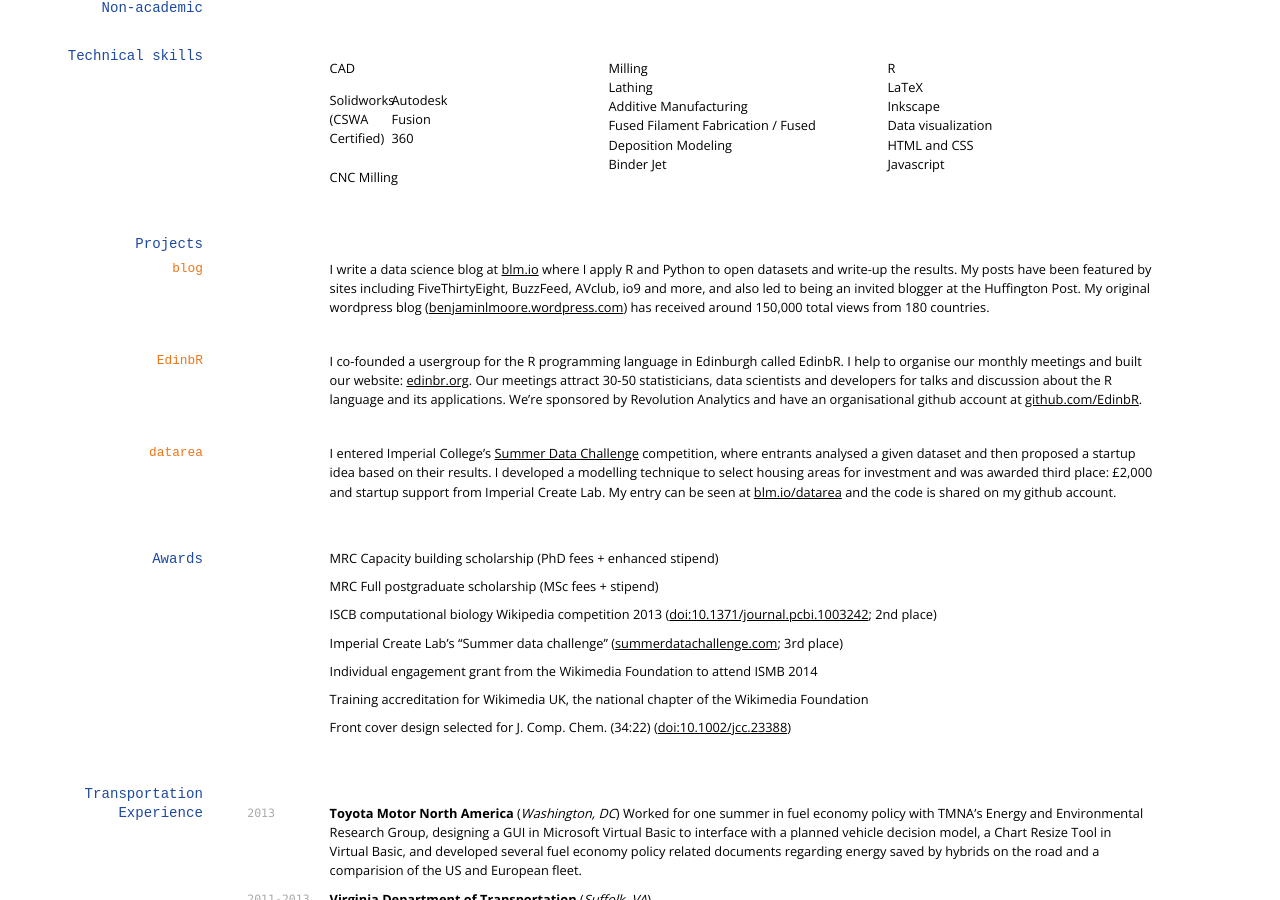
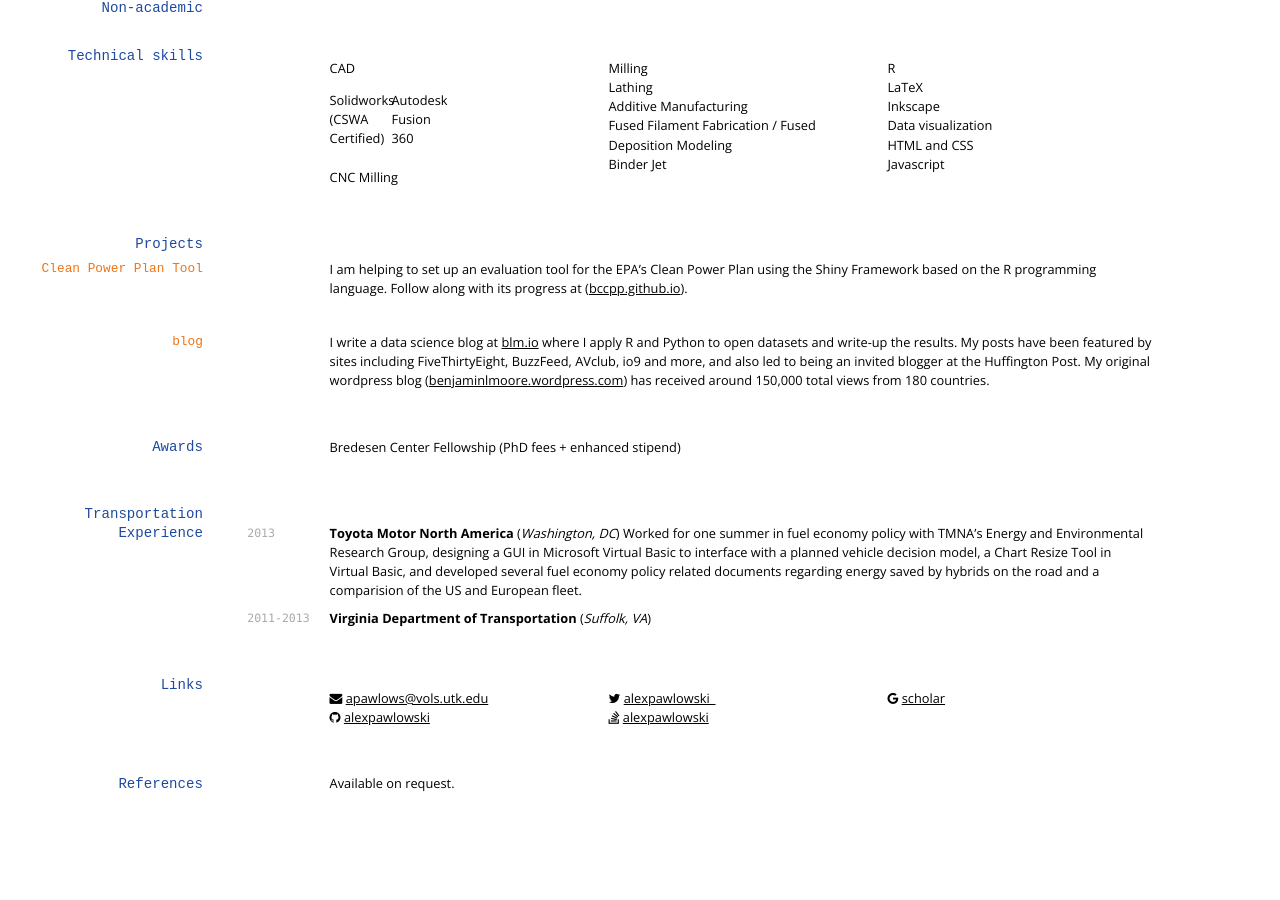
Before and after one commit to blmoore/md-cv, a Jekyll site: the page built from index.md, in a window 1280 px wide and 900 px high, scrolled down 761 px. Built offline with Jekyll 4.4.1, drawn with Linux system fonts in a browser that asks for light colours; nearby versions of some CDN libraries.

Commit message:
Updated index.md

```diff
--- a/index.md
+++ b/index.md
@@ -3,6 +3,7 @@ layout: cv
 title: "Alex Pawlowski's CV"
 published: true
 ---
+
 
 
 
@@ -75,32 +76,18 @@ __Pawlowski A__, Splitter D (2015). SI Engine Trends: A Historical Analysis with
 
 ## Projects
 
+### Clean Power Plan Tool
+
+I am helping to set up an evaluation tool for the EPA's Clean Power Plan using the Shiny Framework based on the R programming language. Follow along with its progress at ([bccpp.github.io](http://bccpp.github.io/tool/wiki)).
+
 ### blog
 
 I write a data science blog at [blm.io](http://blm.io) where I apply R and Python to open datasets and write-up the results. My posts have been featured by sites including FiveThirtyEight, BuzzFeed, AVclub, io9 and more, and also led to being an invited blogger at the Huffington Post. My original wordpress blog ([benjaminlmoore.wordpress.com](http://benjaminlmoore.wordpress.com)) has received around 150,000 total views from 180 countries.
 
-### EdinbR
-I co-founded a usergroup for the R programming language in Edinburgh called EdinbR. I help to organise our monthly meetings and built our website: [edinbr.org](http://edinbr.org). Our meetings attract 30-50 statisticians, data scientists and developers for talks and discussion about the R language and its applications. We're sponsored by Revolution Analytics and have an organisational github account at [github.com/EdinbR](https://github.com/EdinbR).
-
-### datarea
-
-I entered Imperial College's [Summer Data Challenge](https://www.imperial.ac.uk/data-science/education/summer-data-challenge/) competition, where entrants analysed a given dataset and then proposed a startup idea based on their results. I developed a modelling technique to select housing areas for investment and was awarded third place: £2,000 and startup support from Imperial Create Lab. My entry can be seen at [blm.io/datarea](http://blm.io/datarea) and the code is shared on my github account.
 
 ## Awards
 
-MRC Capacity building scholarship (PhD fees + enhanced stipend)
-
-MRC Full postgraduate scholarship (MSc fees + stipend)
-
-ISCB computational biology Wikipedia competition 2013 ([doi:10.1371/journal.pcbi.1003242](http://dx.doi.org/10.1371/journal.pcbi.1003242); 2nd place)
-
-Imperial Create Lab's "Summer data challenge" ([summerdatachallenge.com](http://summerdatachallenge.com); 3rd place)
-
-Individual engagement grant from the Wikimedia Foundation to attend ISMB 2014
-
-Training accreditation for Wikimedia UK, the national chapter of the Wikimedia Foundation
-
-Front cover design selected for J. Comp. Chem. (34:22) ([doi:10.1002/jcc.23388](http://dx.doi.org/10.1002/jcc.23388))
+Bredesen Center Fellowship (PhD fees + enhanced stipend)
 
 ## Transportation Experience
 
```
